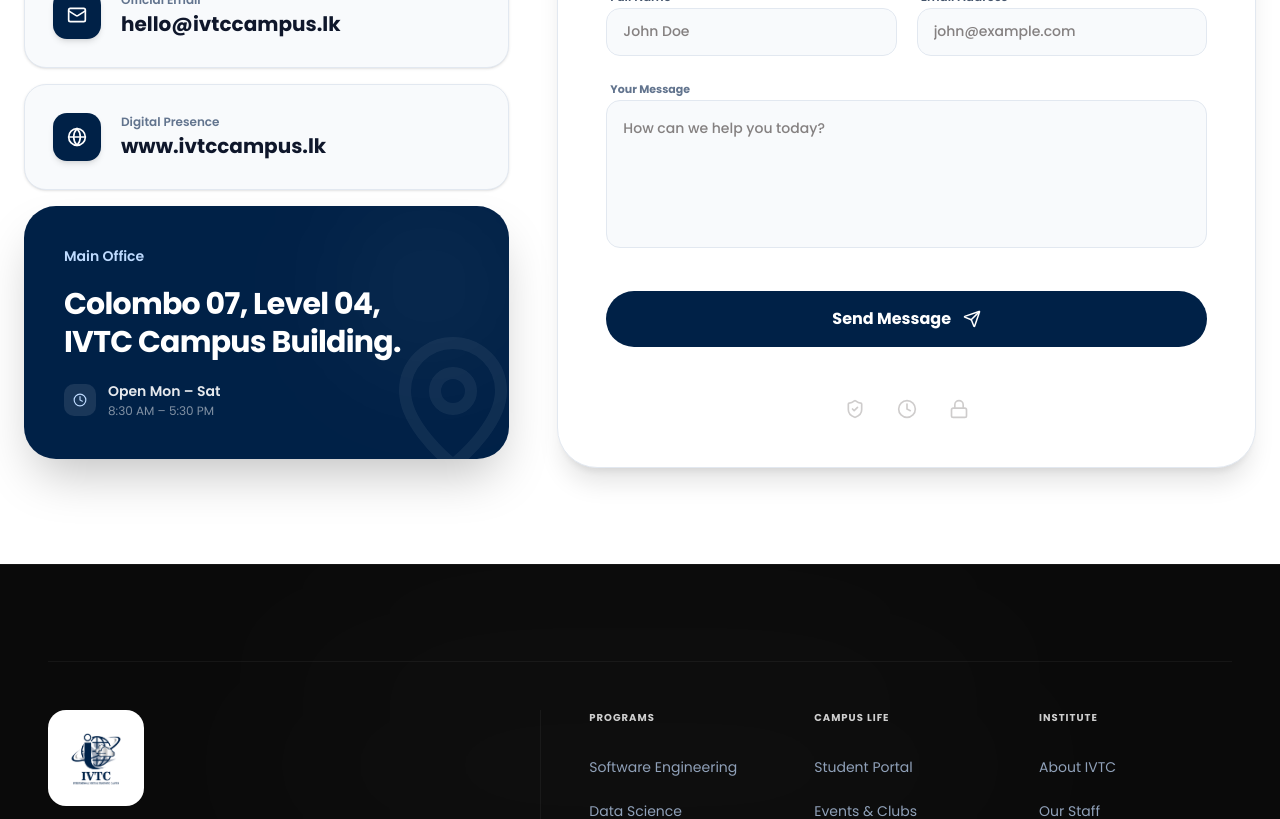
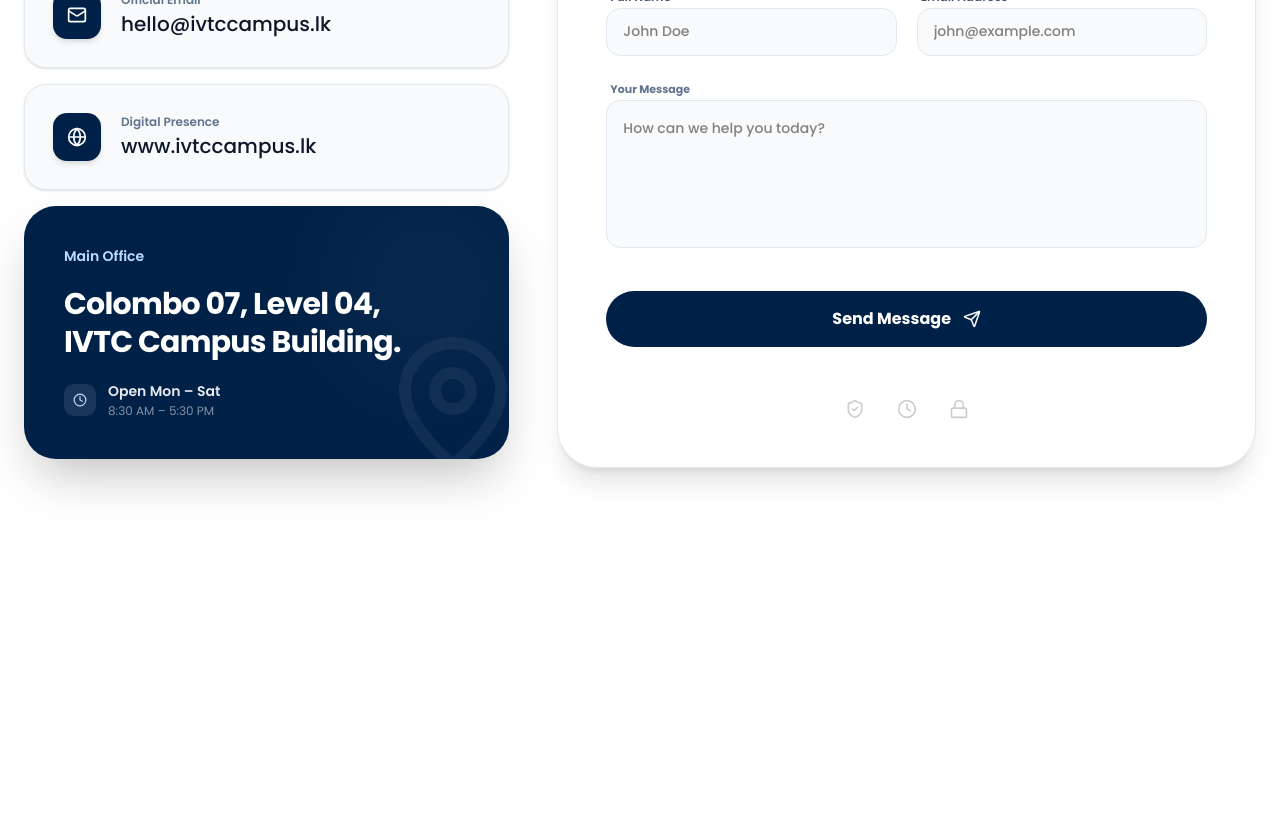
Before and after one commit to Sharjun-Hussain/ivtc-landing-page, a Next.js app: page /contact in a window 1280 px wide. Shown: the part 800-1619 px from the top of the page. After the commit the page ends 1364 px from the top, so only its background shows below. Built offline with nearby package versions, Linux system fonts and the light colour scheme.

Commit message:
refactor: Comment out Footer component and adjust font weight on contact page.

```diff
--- a/app/contact/page.jsx
+++ b/app/contact/page.jsx
@@ -114,7 +114,7 @@
                     <p className="text-xs font-semibold text-slate-500 dark:text-slate-400 leading-none mb-1.5">
                       {info.label}
                     </p>
-                    <p className="font-bold text-slate-900 dark:text-white text-xl leading-tight">
+                    <p className="font-medium text-slate-900 dark:text-white text-xl leading-tight">
                       {info.val}
                     </p>
                   </div>
--- a/app/layout.js
+++ b/app/layout.js
@@ -60,7 +60,7 @@
             <main className="min-h-screen">
               {children}
             </main>
-            <Footer />
+            {/* <Footer /> */}
           </BackgroundWrapper>
 
         </ThemeProvider>
```
